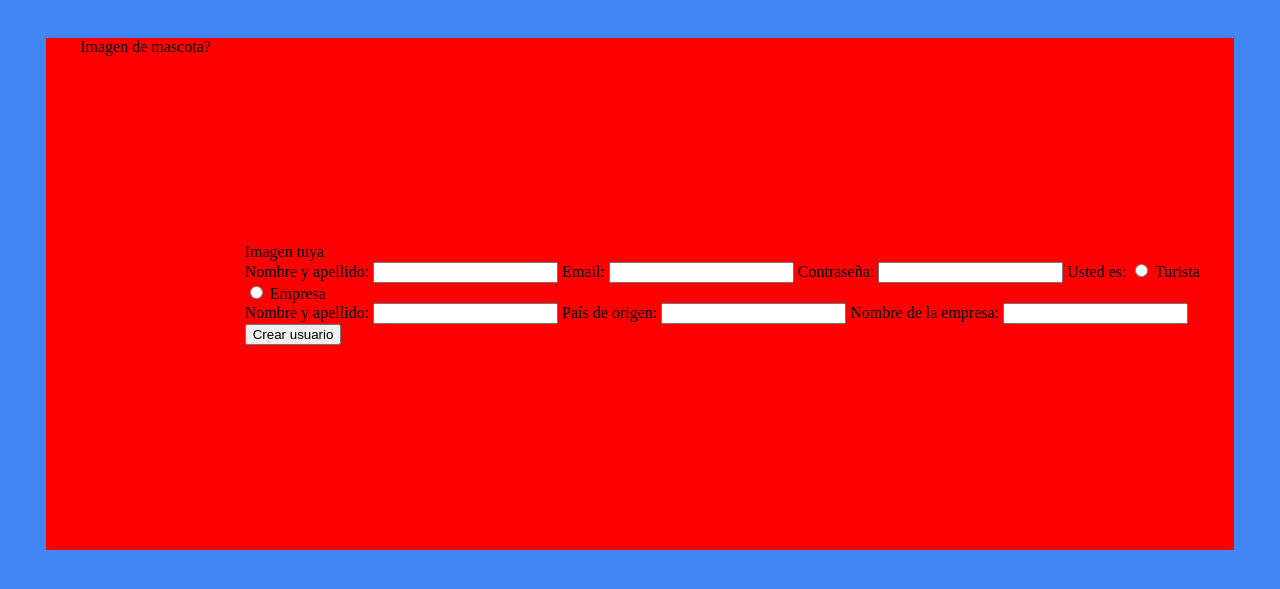
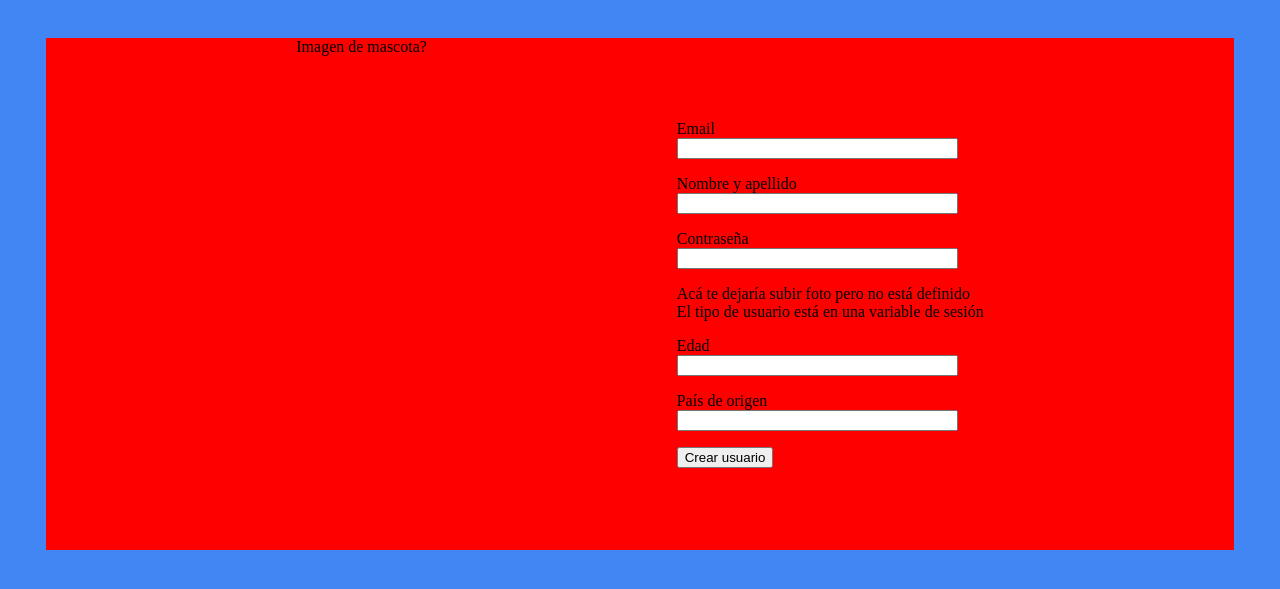
Before and after one commit to LMOlivera/PuntaGuia, a Flask app: page /index/registro?tipo=turista in a window 1280 px wide. Shown: the top 589 px of the page. Run offline with Flask 2, Linux system fonts and the light colour scheme.

Commit message:
Implementación de requerimiento 3
Carga datos de usuario, turista y empresa. Falta poder cargar fotos, que quedará para más adelante.

```diff
--- a/app/forms.py
+++ b/app/forms.py
@@ -10,3 +10,16 @@
     email = EmailField('Email', validators=[DataRequired()])
     password = PasswordField('Contraseña', validators=[DataRequired()])
     submit = SubmitField("Iniciar sesión")
+
+class RegisterForm(FlaskForm):
+    email = EmailField('Email')
+    nombre = StringField('Nombre y apellido')
+    password = PasswordField('Contraseña')
+    # foto?
+    tipo = StringField('Tipo')
+    # TURISTA
+    edad = StringField('Edad')
+    pais = StringField('País de origen')
+    # EMPRESA
+    nombreEmpresa = StringField('Nombre de la empresa')
+    submit = SubmitField("Crear usuario")
--- a/app/routes.py
+++ b/app/routes.py
@@ -1,6 +1,6 @@
-from flask import render_template, flash, redirect, session
+from flask import render_template, flash, redirect, session, request
 from app import app
-from app.forms import LoginForm
+from app.forms import LoginForm, RegisterForm
 import pymysql.cursors
 
 # Connect to the database
@@ -25,7 +25,7 @@
             userdata = cursor.fetchone()
             results = cursor.rowcount
             if results==0:
-                flash('El usuario que acabas de ingresar no existe')
+                flash('Usuario y/o contraseña inválidos')
                 session['invalid_user']="true"
                 return redirect('/')
             else:
@@ -37,9 +37,58 @@
                 return redirect('/principal')
     return render_template('bienvenido.html', form=form)
 
-@app.route('/index/registro')
+@app.route('/index/registro', methods=['GET', 'POST'])
 def registro():
-    return render_template('registro.html')
+    nuevo = request.args.to_dict()
+    form = RegisterForm()
+    if form.validate_on_submit():
+        try:
+            with connection.cursor() as cursor:
+                email = form.email.data
+                nombre = form.nombre.data
+                password = form.password.data
+                tipo = nuevo['tipo']
+                query = """
+                INSERT INTO usuario
+                (email,nombre,contrasena,tipo)
+                VALUES
+                (%s,%s,%s,%s)
+                """
+                cursor.execute(query,(email,nombre,password,tipo))
+                query = """
+                SELECT id_usuario FROM usuario
+                WHERE email=%s
+                """
+                cursor.execute(query,(email))
+                userdata = cursor.fetchone()
+                id_usuario=userdata['id_usuario']
+
+                if nuevo['tipo']=='turista':
+                    edad = form.edad.data
+                    pais = form.pais.data
+                    query = """
+                    INSERT INTO turista
+                    (id,edad,pais_origen)
+                    VALUES
+                    (%s,%s,%s)
+                    """
+                    cursor.execute(query,(id_usuario,edad,pais))
+                else:
+                    nombreEmpresa = form.nombreEmpresa.data
+                    query = """
+                    INSERT INTO empresa
+                    (id,nombre)
+                    VALUES
+                    (%s,%s)
+                    """
+                    cursor.execute(query,(id_usuario,nombreEmpresa))
+            connection.commit()
+            session.clear()
+            return redirect('/index')
+        except NameError:
+                print('Algo malo acaba de ocurrir: ' + NameError)
+
+    return render_template('registro.html', form=form,tipo=nuevo['tipo'])
 
 @app.route('/principal')
 def index():
--- a/app/templates/bienvenido.html
+++ b/app/templates/bienvenido.html
@@ -16,10 +16,10 @@
                         Soy nuevo en esta plataforma.
                     </button>
                     <div id="welcome-hidden-button">
-                        <a href="{{ url_for('registro') }}"><!--<a href="/index/registro">-->
+                        <a href="{{ url_for('registro', tipo='turista') }}"><!--<a href="/index/registro">-->
                             <button>Soy un turista</button>
                         </a>
-                        <a href="{{ url_for('registro') }}">
+                        <a href="{{ url_for('registro', tipo='empresa') }}">
                             <button>Soy una empresa</button>
                         </a>
                         </button>
--- a/app/templates/registro.html
+++ b/app/templates/registro.html
@@ -10,28 +10,40 @@
                 <div id="registro-pet">
                     Imagen de mascota?
                 </div>
-                <form action="" method="post" id="registro-formulario">
-                    <div id="formulario-imagen">
-                        Imagen tuya
-                    </div>
-                    <div id="formulario-campos">
-                        Nombre y apellido: <input type="text" required>
-                        Email: <input type="email" required>
-                        Contraseña: <input type="password" required>
-                        Usted es: <input type="radio" name="tipo" value="Turista" required> Turista<br>
-                        <input type="radio" name="tipo" value="Empresa"> Empresa<br>
-                    </div>
-                    <div id="formulario-campos-extendido">
-                        <!--if turista-->
-                        Nombre y apellido: <input type="number" required>
-                        País de origen: <input type="text" required>
-                        <!--else (empresa)-->
-                        Nombre de la empresa: <input type="text" required>
-                        <!--end if-->
-                    </div>
-                    <a href="{{ url_for('index') }}"><!--<a href="/app/templates/index.html">-->
-                        <input type="submit" id="formulario-submit" value="Crear usuario">
-                    </a>
+                <form id="registro-formulario" action="" method="post">
+                {{ form.hidden_tag() }}
+                <p>
+                    {{ form.email.label }}<br>
+                    {{ form.email(size=32) }}<br>
+                </p>
+                <p>
+                    {{ form.nombre.label }}<br>
+                    {{ form.nombre(size=32) }}<br>
+                </p>
+                <p>
+                    {{ form.password.label }}<br>
+                    {{ form.password(size=32) }}<br>
+                </p>
+                <p>
+                    Acá te dejaría subir foto pero no está definido<br>
+                    El tipo de usuario está en una variable de sesión
+                </p>
+                {% if tipo=="turista" %}
+                <p>
+                    {{ form.edad.label }}<br>
+                    {{ form.edad(size=32) }}<br>
+                </p>
+                <p>
+                    {{ form.pais.label }}<br>
+                    {{ form.pais(size=32) }}<br>
+                </p>
+                {% else %}
+                <p>
+                    {{ form.nombreEmpresa.label }}<br>
+                    {{ form.nombreEmpresa(size=32) }}<br>
+                </p>
+                {% endif %}
+                <p>{{ form.submit() }}</p>
                 </form>
             </div>
         </div>
```
Lines whose indentation alone changed are shown as unchanged.
